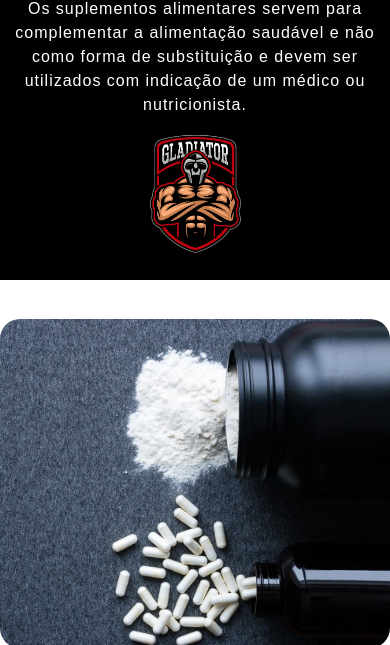
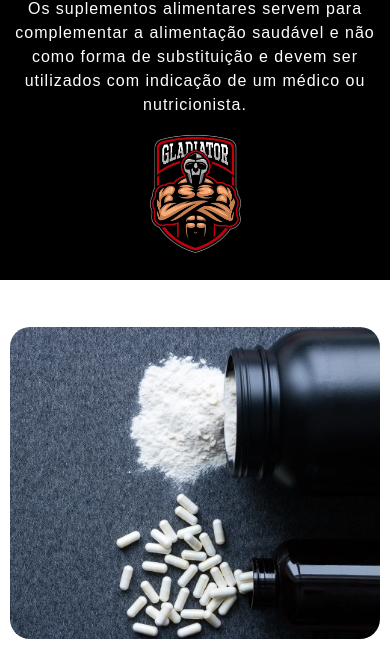
Before and after one commit to Tomas06-03/SiModulo5, a plain HTML site: page Si_Trabalho(M5)/BCAA.html in a window 390 px wide. Shown: the part 220-865 px from the top of the page. Drawn offline with nearby package versions, Linux system fonts and the light colour scheme.

Commit message:
Update BCAA.css

```diff
--- a/Si_Trabalho(M5)/css/BCAA.css
+++ b/Si_Trabalho(M5)/css/BCAA.css
@@ -28,7 +28,7 @@ h2 {
 
 main .row #bcaa1 img {
   width: 100%;
-  margin-top: 10%;
+  margin-top: 0%;
   border-radius: 20px;
 }
 
@@ -46,7 +46,7 @@ main .row #bcaa3 img {
 
 main .row #bcaa4 img {
   width: 100%;
-  margin-top: 20%;
+  margin-top: 2%;
   border-radius: 20px;
 }
 
@@ -64,7 +64,7 @@ main .row .col-md-6 {
 
 .telemovel .row #bcaa2 img {
   width: 100%;
-  margin-top: 0%;
+  margin-top: 10%;
   border-radius: 20px;
 }
 
@@ -80,6 +80,6 @@ main .row .col-md-6 {
   border-radius: 20px;
 }
 
-.telemovel .row .col-md-6 {
-  margin: 30px;
+.telemovel .row .col-sm-12 {
+  padding: 10px 10px 0px 10px;
 }
```
